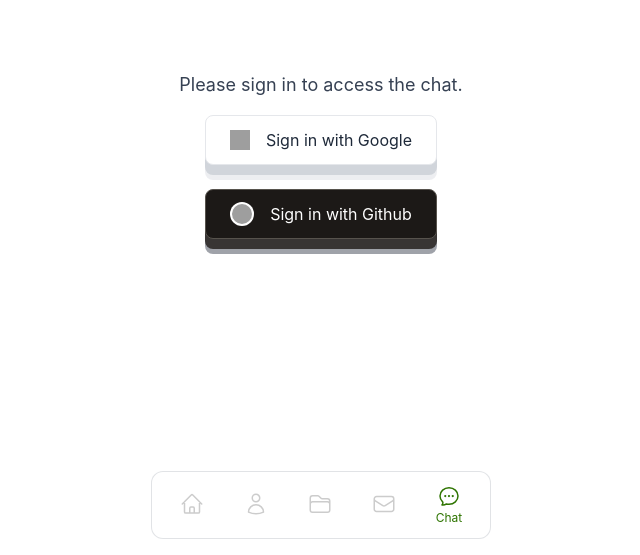
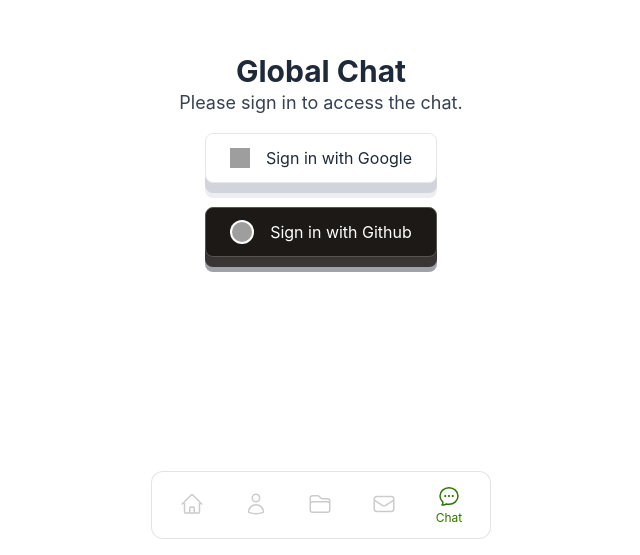
Before and after one commit to official-errol/portfolio, a React (Vite) app: page /chat in a window 1280 px wide. Shown: the part 245-800 px from the top of the page, without its empty margins (319-959 px from the left). Built offline with nearby package versions, Linux system fonts and the light colour scheme; grey boxes are pictures that could not be loaded; what bad-words would draw is missing.

Commit message:
Update Chat.tsx

```diff
--- a/src/pages/Chat.tsx
+++ b/src/pages/Chat.tsx
@@ -20,6 +20,7 @@ const Chat: React.FC = () => {
   if (!user) {
     return (
       <div className="flex flex-col items-center justify-center h-screen text-center px-4">
+        <h1 className="text-3xl font-bold text-gray-800">Global Chat</h1>
         <p className="mb-4 text-lg text-gray-700">
           Please sign in to access the chat.
         </p>
```
